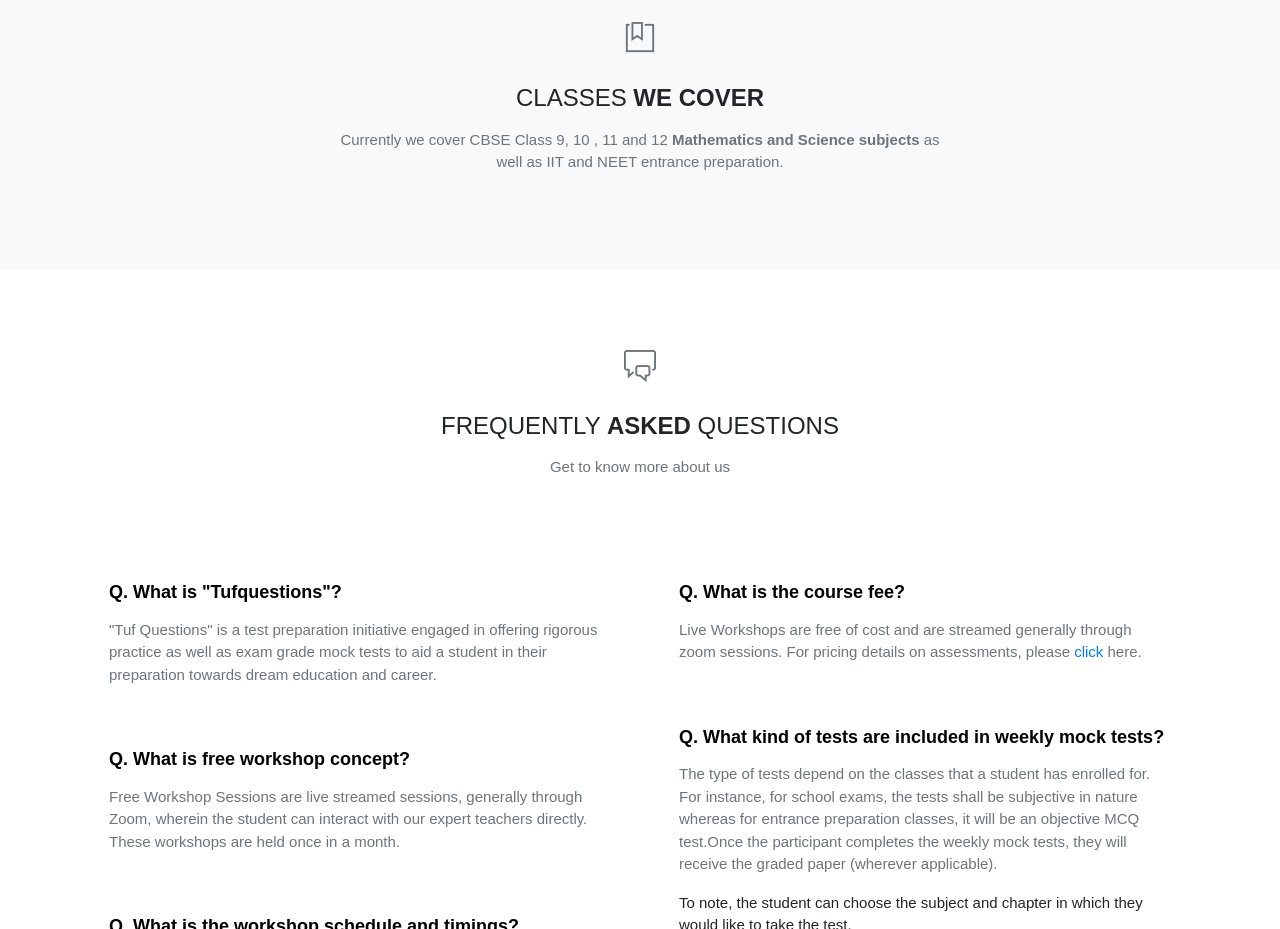
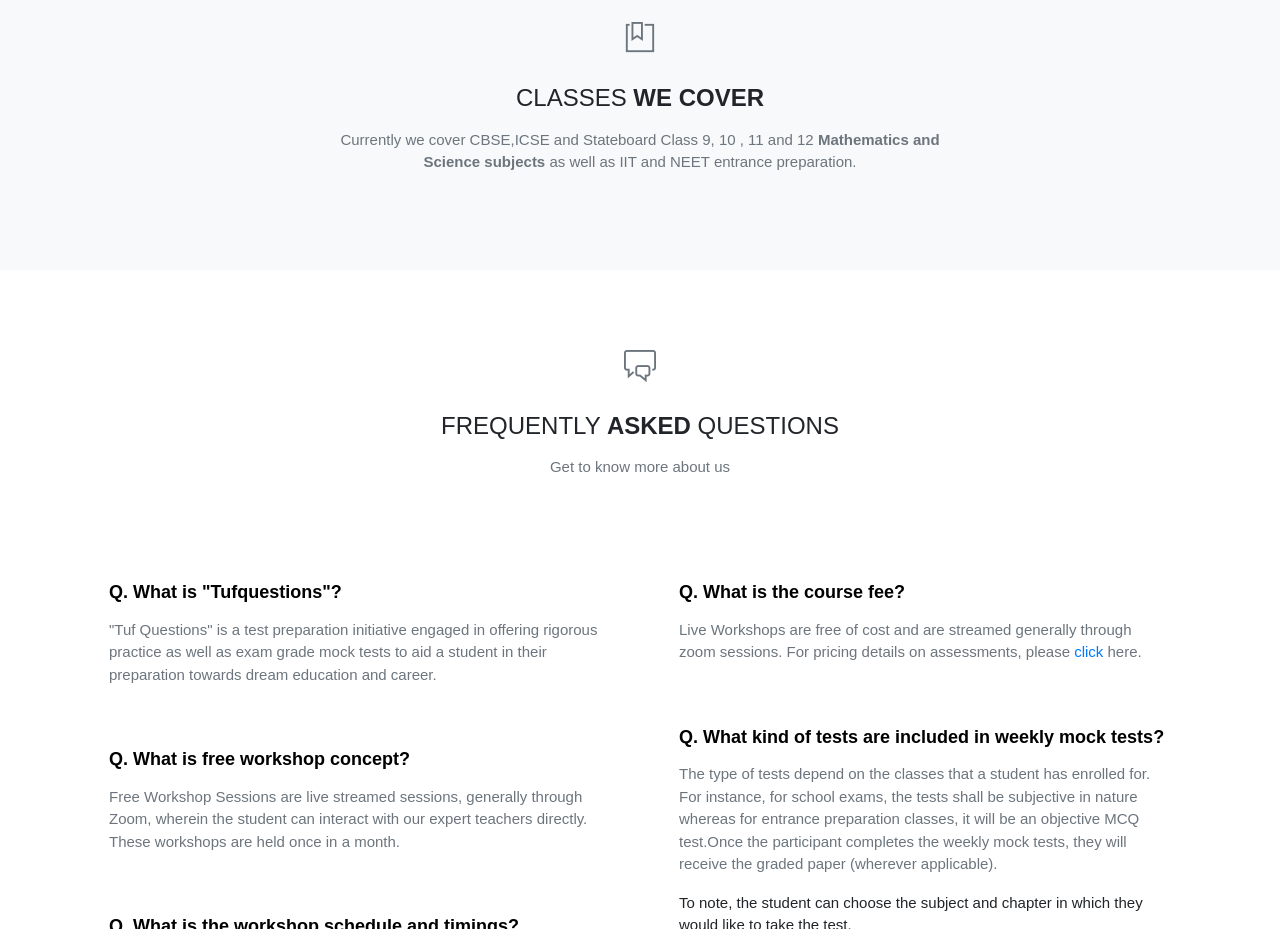
Before and after one commit to Yuvaraj-Premlal/tufquestions, a plain HTML site: page index.html in a window 1280 px wide. Shown: the part 1600-2529 px from the top of the page. Drawn offline with Linux system fonts and the light colour scheme; a web font is replaced by a local one.

Commit message:
CBSE ICSE

```diff
--- a/index.html
+++ b/index.html
@@ -202,7 +202,7 @@
                 <div class="col-lg-12">
                     <i class="ti-bookmark-alt title-icon text-muted"></i>
                     <h3 class="title">Classes <span class="font-weight-bold">we cover</span></h3>
-                    <p class="text-muted mt-3 title-subtitle mx-auto">Currently we cover CBSE Class 9, 10 , 11 and 12<b> Mathematics and Science subjects </b> as well as IIT and NEET entrance preparation.</p>
+                    <p class="text-muted mt-3 title-subtitle mx-auto">Currently we cover CBSE,ICSE and Stateboard Class 9, 10 , 11 and 12<b> Mathematics and Science subjects </b> as well as IIT and NEET entrance preparation.</p>
                 </div>
             </div>
             <!--<div class="row mt-5 vertical-content">
```
